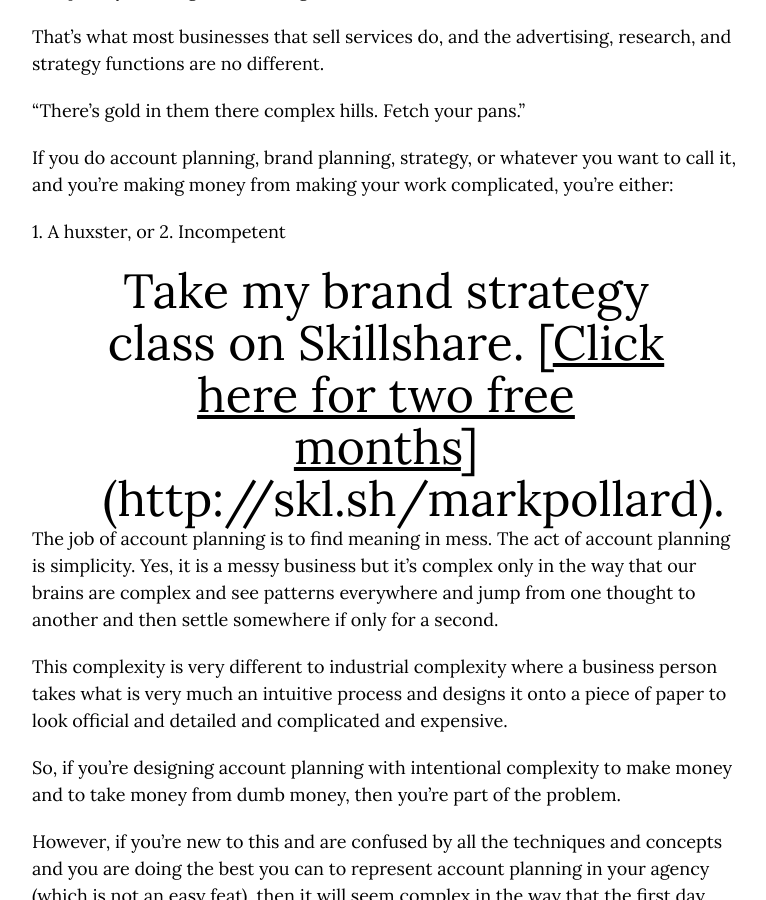
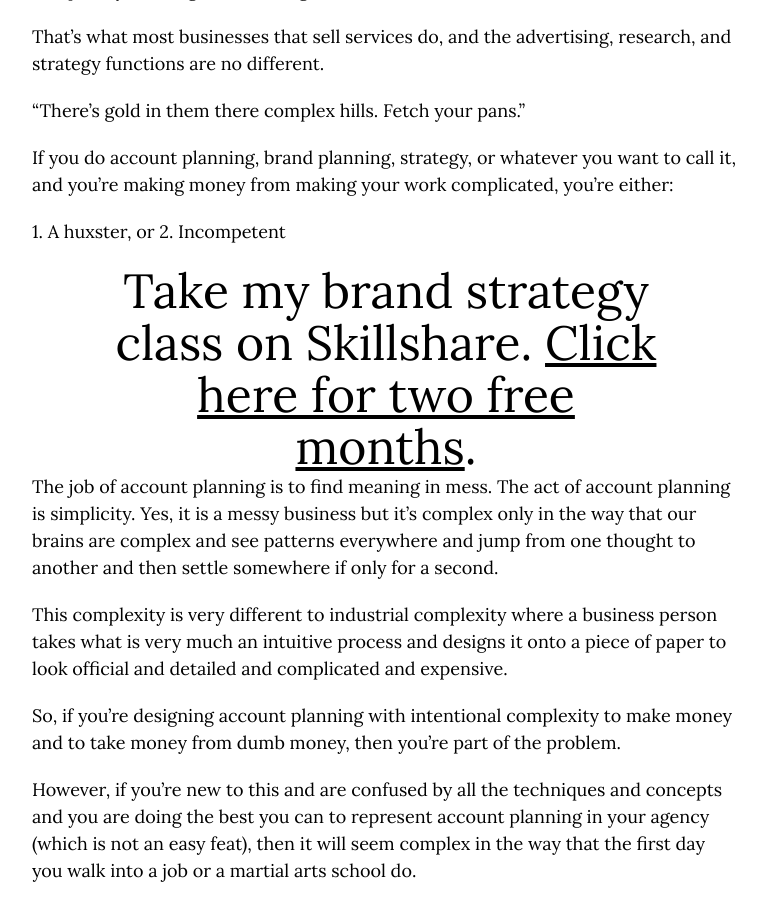
Before and after one commit to markhpollard/markhpollard.github.io, a Jekyll site: the page built from _posts/2018-09-27-how-to-do-account-planning-a-simple-approach.markdown, in a window 1280 px wide and 900 px high, scrolled down 566 px. Shown: the whole window, without its empty margins (254-1020 px from the left). Built offline with Jekyll 4.4.1, drawn with Linux system fonts in a browser that asks for light colours; nearby versions of some CDN libraries; some of the changed lines change nothing that is shown.

Commit message:
Updated How To Do Account Planning A Simple Approach

```diff
--- a/_posts/2018-09-27-how-to-do-account-planning-a-simple-approach.markdown
+++ b/_posts/2018-09-27-how-to-do-account-planning-a-simple-approach.markdown
@@ -20,7 +20,7 @@
 1\. A huxster, or
 2\. Incompetent
 
-### `Take my brand strategy class on Skillshare. [`[`Click here for two free months`](http://skl.sh/markpollard)`](http://skl.sh/markpollard).`
+### Take my brand strategy class on Skillshare. [Click here for two free months](http://skl.sh/markpollard).
 
 The job of account planning is to find meaning in mess. The act of account planning is simplicity. Yes, it is a messy business but it's complex only in the way that our brains are complex and see patterns everywhere and jump from one thought to another and then settle somewhere if only for a second.
 
```
